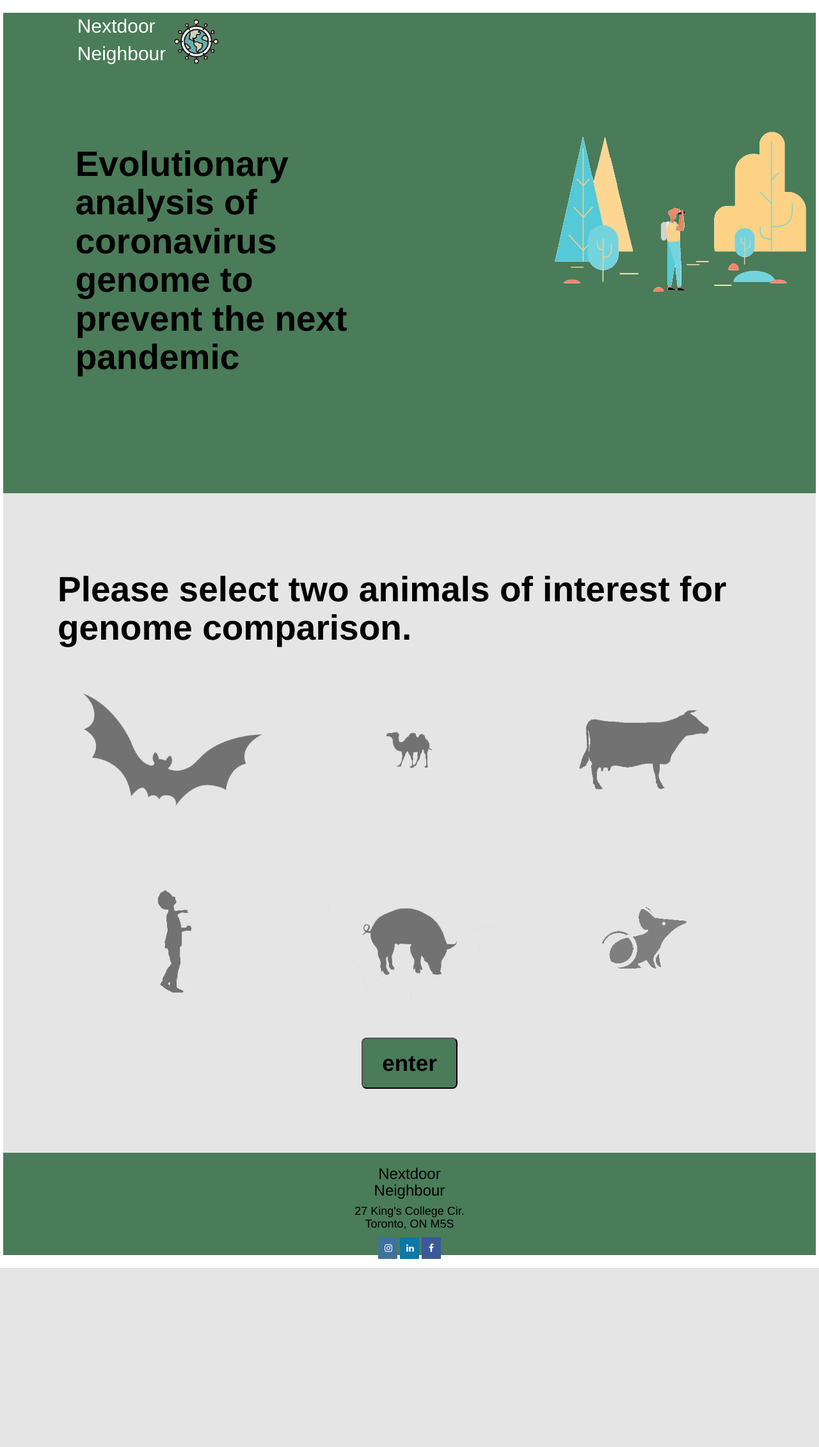
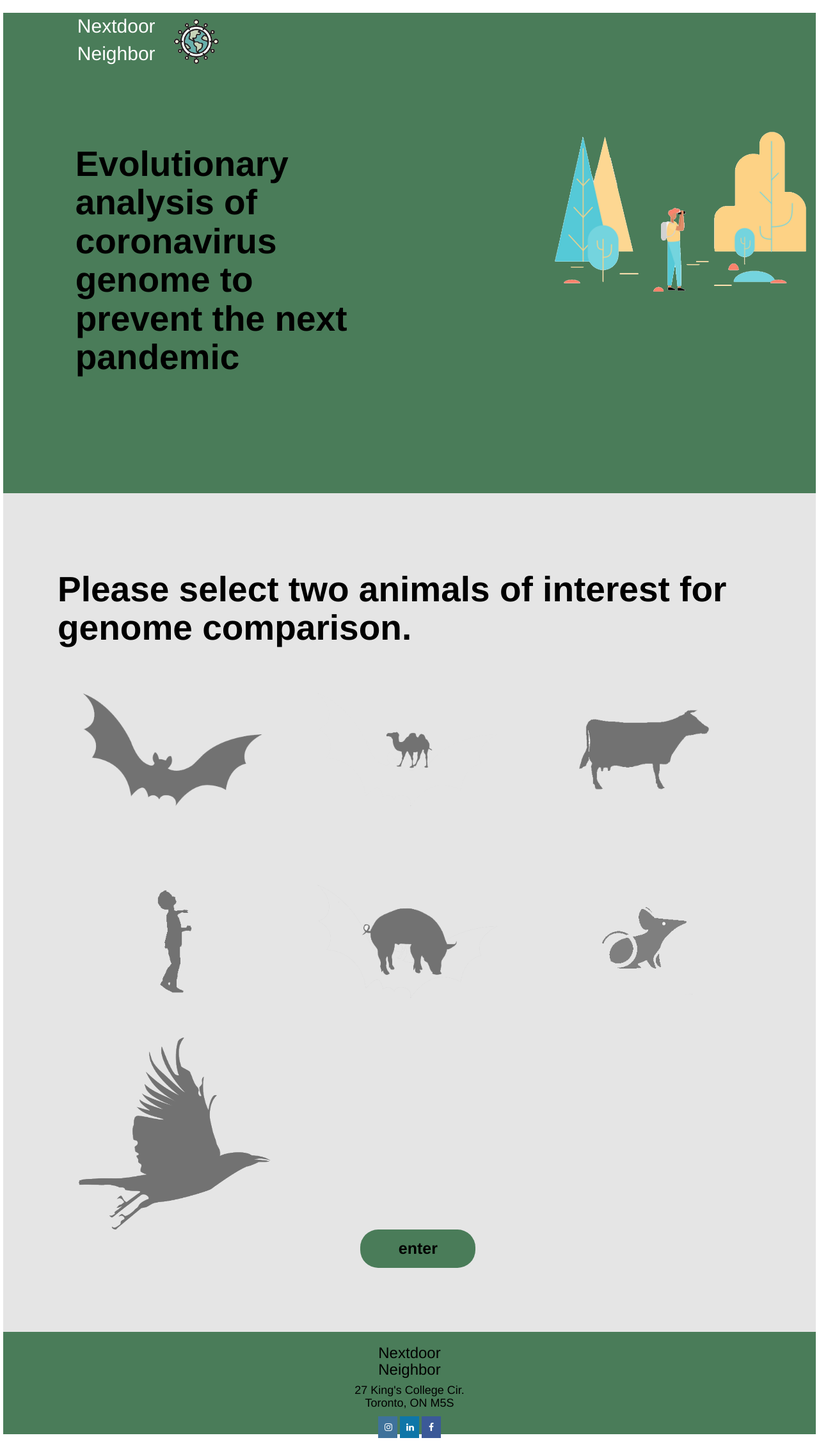
Before and after one commit to abdulamaher/covid_evolutioanry_analysis, a Flask app: page / in a window 1280 px wide. Shown: the whole page at 64% size. Before the commit the page ends 1982 px from the top, so only its background shows below. Run offline with Flask 2, Linux system fonts and the light colour scheme; some libraries are stand-ins or nearby versions.

Commit message:
Modified styling: bird image, button, spelling.

```diff
--- a/web/main.py
+++ b/web/main.py
@@ -5,7 +5,7 @@ app = Flask(__name__)
 
 @app.route('/')
 def home_page():
-	animals = ['bat', 'camel', 'cow', 'human', 'pig', 'rat']
+	animals = ['bat', 'camel', 'cow', 'human', 'pig', 'rat', 'bird']
 	return render_template('home_page.html', animals=animals)
 
 @app.route('/results/<animal1>/<animal2>')
--- a/web/static/css/main.css
+++ b/web/static/css/main.css
@@ -123,14 +123,16 @@ body {
     }
 
 .button {
-    width: 150px;
-    height: 80px;
+    border: 0px;
+    width: 180px;
+    height: 60px;
     padding: 10px 16px 10px 16px;
+    text-align: center
     transition: 0.3s;
     background-color: #4A7C59;
-    font-size: 35px;
+    font-size: 25px;
     font-weight: bold;
     color: black;
-    border-radius: 8px;
+    border-radius: 28px;
     opacity: 1
 }
--- a/web/templates/base.html
+++ b/web/templates/base.html
@@ -7,7 +7,7 @@
 
 <html>
 <head>
-	<title> Next-Door Neighbour </title>
+	<title> Next-Door Neighbor </title>
 </head>
 
 
@@ -17,7 +17,7 @@
 			<div class="col-lg-1"> </div>
 				<a href = '/'>
 					<div class="nav_text hidden-xs hidden-sm hidden-md col-lg-1 align-self-center">
-						Nextdoor Neighbour
+						Nextdoor Neighbor
 					</div>
 					<div class="col-lg-1">
 						<img class="nav_logo" src="{{url_for('static', filename='images/logo.png')}}"> </img>
@@ -33,7 +33,7 @@
 		<div class="row">
 			<div class="col-lg-5"> </div>
 			<div class="col-lg-2 align-self-center" style="text-align: center;">
-				<h3 style="text-align: center;"> Nextdoor Neighbour </h2>
+				<h3 style="text-align: center;"> Nextdoor Neighbor </h2>
 				<h4 style="text-align: center;"> 27 King's College Cir. Toronto, ON M5S </h3>
 			</div>
 		</div>
```
Also changed, not shown: web/static/images/bird.png.
